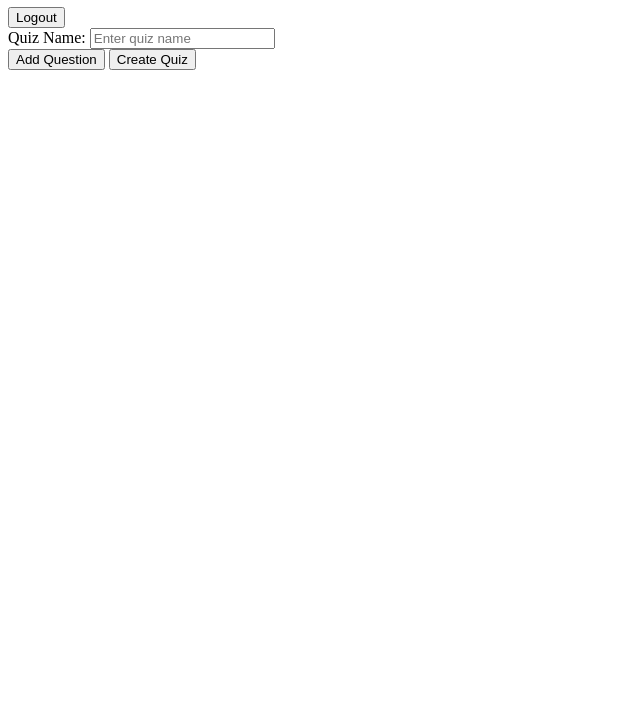
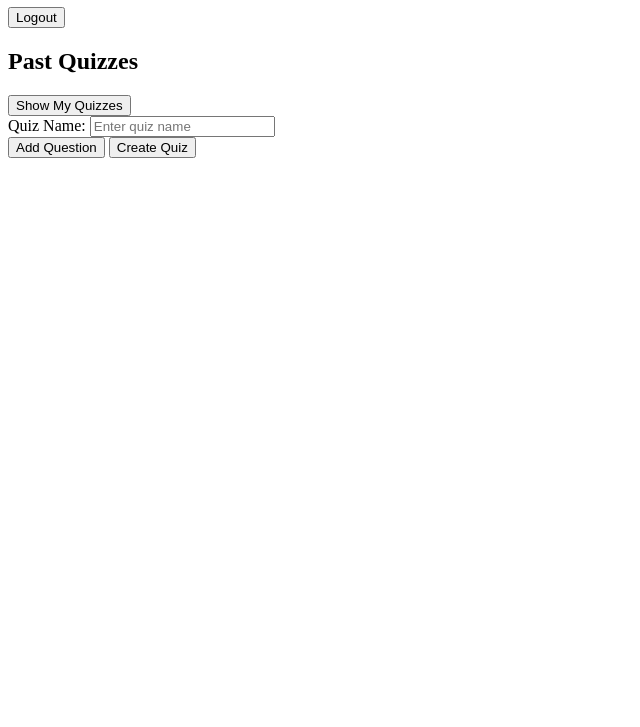
Before and after one commit to swayam1o1/quiz4mohanincomplete, a plain HTML site: page Frontend_admin/index.html in a window 1280 px wide. Shown: the part 73-800 px from the top of the page, without its empty margins (0-640 px from the left). Drawn offline with Linux system fonts and the light colour scheme; sample sign-in values are in the browser's storage.

Commit message:
Update index.html

```diff
--- a/Frontend_admin/index.html
+++ b/Frontend_admin/index.html
@@ -13,6 +13,11 @@
       <h1>Quiz Admin Panel</h1>
       <button id="logoutBtn">Logout</button>
     </header>
+    <section id="pastQuizzesSection">
+      <h2>Past Quizzes</h2>
+      <button id="fetchQuizzesBtn">Show My Quizzes</button>
+      <div id="quizzesList"></div>
+    </section>
     <form id="quizForm">
       <div class="form-group">
         <label for="quizName">Quiz Name:</label>
```
